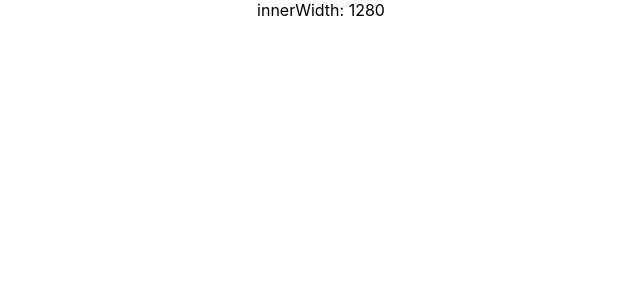
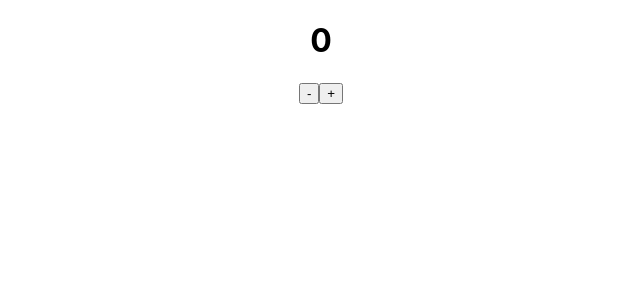
Before and after one commit to doniisetiiawan/react-fga, a React (Create React App) app: page / in a window 1280 px wide. Shown: the top 300 px of the page, without its empty margins (319-959 px from the left). Built offline with nearby package versions, Linux system fonts and the light colour scheme.

Commit message:
Data flow

```diff
--- a/src/App.js
+++ b/src/App.js
@@ -1,12 +1,12 @@
 /* eslint-disable react/jsx-filename-extension */
 import React from 'react';
-import MyComponent from './components/MyComponent';
+import Counter from './components/Counter';
 import './App.css';
 
 function App() {
   return (
     <div className="App">
-      <MyComponent />
+      <Counter />
     </div>
   );
 }
--- /dev/null
+++ b/src/components/Counter/Buttons.jsx
@@ -0,0 +1,16 @@
+import PropTypes from 'prop-types';
+import React from 'react';
+
+const Buttons = ({ onDecrement, onIncrement }) => (
+  <div>
+    <button onClick={onDecrement}>-</button>
+    <button onClick={onIncrement}>+</button>
+  </div>
+);
+
+export default Buttons;
+
+Buttons.propTypes = {
+  onDecrement: PropTypes.func,
+  onIncrement: PropTypes.func,
+};
--- /dev/null
+++ b/src/components/Counter/Display.jsx
@@ -0,0 +1,12 @@
+import PropTypes from 'prop-types';
+import React from 'react';
+
+const Display = ({ counter }) => (
+  <h1>{counter}</h1>
+);
+
+export default Display;
+
+Display.propTypes = {
+  counter: PropTypes.number,
+};
--- /dev/null
+++ b/src/components/Counter/index.jsx
@@ -0,0 +1,46 @@
+import React, { Component } from 'react';
+import Buttons from './Buttons';
+import Display from './Display';
+
+export class Counter extends Component {
+  constructor(props) {
+    super(props);
+
+    this.state = {
+      counter: 0,
+    };
+
+    this.handleDecrement = this.handleDecrement.bind(this);
+    this.handleIncrement = this.handleIncrement.bind(this);
+  }
+
+  handleDecrement() {
+    const { counter } = this.state;
+    this.setState({
+      counter: counter - 1,
+    });
+  }
+
+  handleIncrement() {
+    const { counter } = this.state;
+    this.setState({
+      counter: counter + 1,
+    });
+  }
+
+  render() {
+    const { counter } = this.state;
+    return (
+      <div>
+        <Display counter={counter} />
+
+        <Buttons
+          onDecrement={this.handleDecrement}
+          onIncrement={this.handleIncrement}
+        />
+      </div>
+    );
+  }
+}
+
+export default Counter;
```
Also changed, not shown: 1 other file (tests, documents, lock files or other folders).
